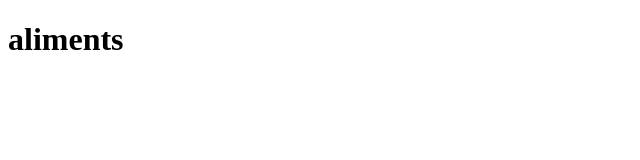
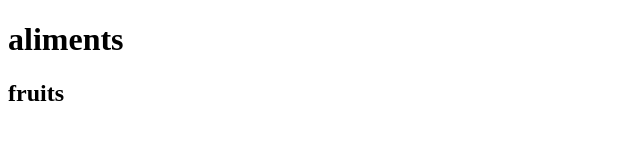
Before and after one commit to ElodieSimonnet/Dossier_test, a plain HTML site: page index.html in a window 1280 px wide. Shown: the full height of the page, 0-640 px from the left. Drawn offline with Linux system fonts and the light colour scheme.

Commit message:
H2 added

```diff
--- a/index.html
+++ b/index.html
@@ -5,6 +5,7 @@
 	</head>
 	<header>
 		<h1>aliments</h1>
+		<h2>fruits</h2>
 
 
 	</header>
```
